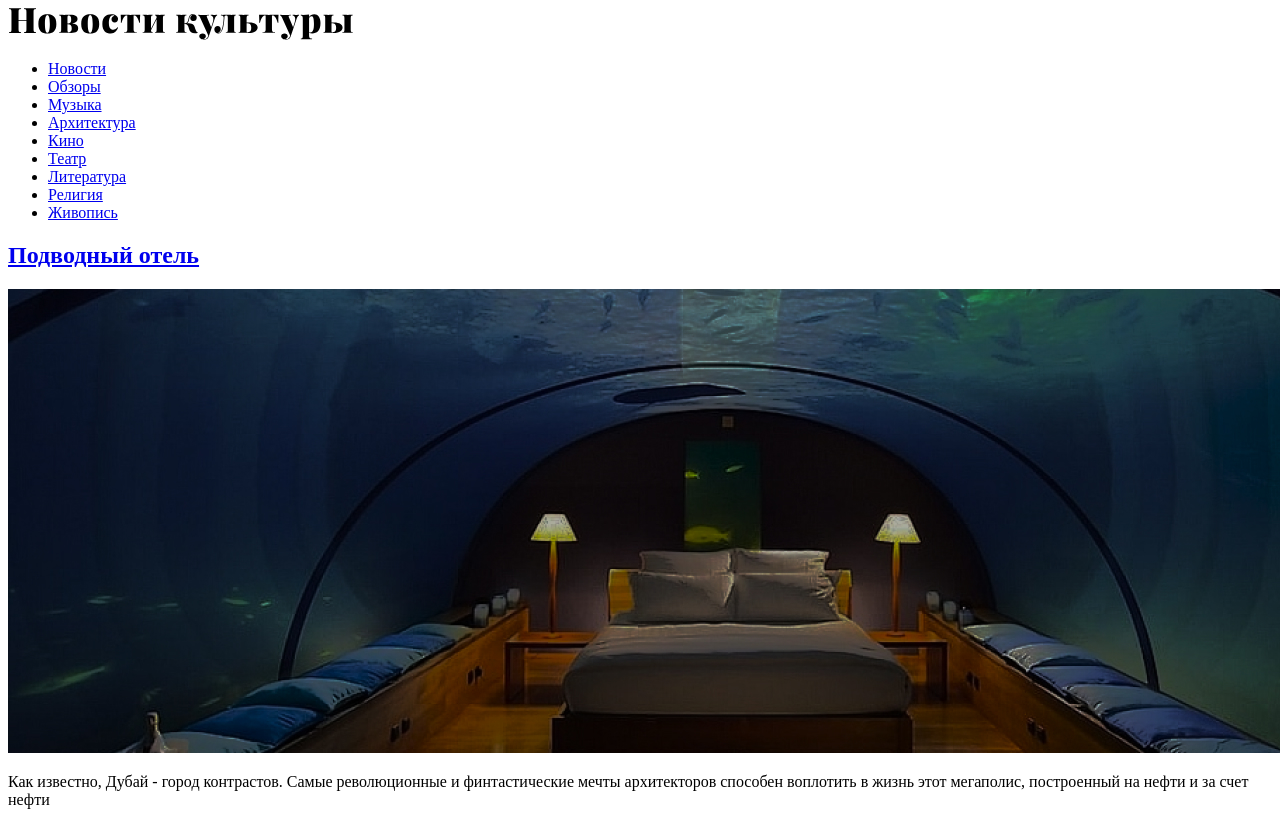
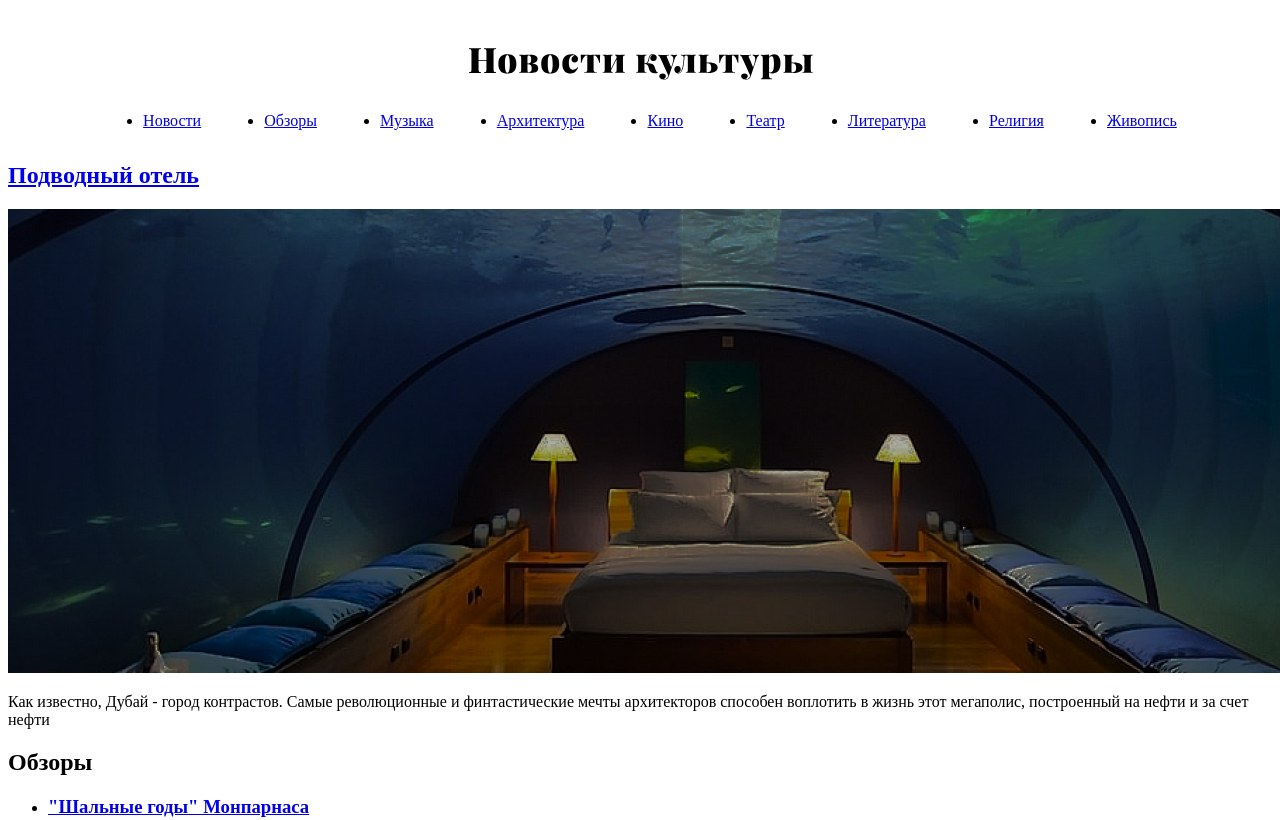
Before and after one commit to lallamilagro/Underwater_hotel, a plain HTML site: page index.html in a window 1280 px wide. Shown: the top 820 px of the page. Drawn offline with Linux system fonts and the light colour scheme.

Commit message:
Flex markup header

```diff
--- a/css/style.css
+++ b/css/style.css
@@ -1,7 +1,21 @@
 .visually-hidden {
-    position: absolute;
+  position: absolute;
   clip: rect(0 0 0 0);
   width: 1px;
   height: 1px;
   margin: -1px;
 }
+
+.logo {
+  display: flex;
+  justify-content: center;
+  margin-top: 3rem;
+}
+
+.site-navigation {
+  display: flex;
+  flex-flow: row nowrap;
+  height: 100%;
+  margin: 2rem;
+  justify-content: space-evenly;
+}
--- a/index.html
+++ b/index.html
@@ -11,7 +11,7 @@
 <body>
     <header class="main-header">
             <nav class="main-header-nav">
-                <a>
+                <a class="logo">
                     <img src="img/logo.svg" width="345" height="32" alt="Новости культуры">
                 </a>
                 <ul class="site-navigation">
```
